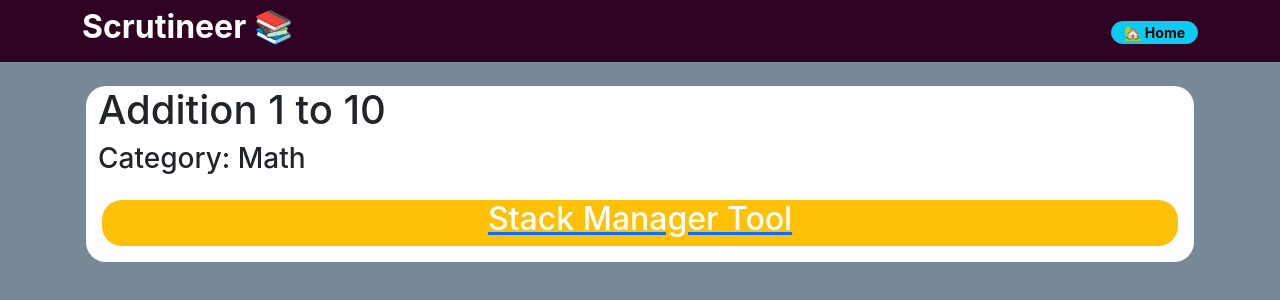
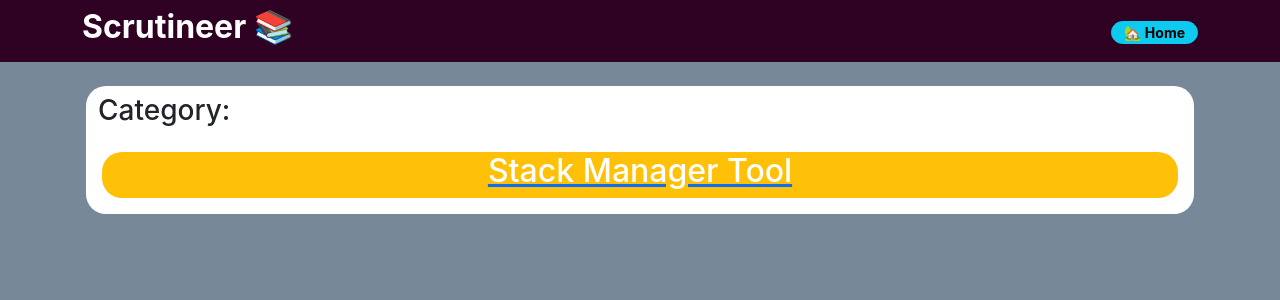
Before and after one commit to Virgilio-D-Cabading-Jr/Scrutineer, a React (Create React App) app in the folder client/: page /subject/1 in a window 1280 px wide. Shown: the top 300 px of the page. Built offline with nearby package versions, Linux system fonts and the light colour scheme.

Commit message:
add subject useState to subjectView in client

```diff
--- a/client/src/views/SubjectView.jsx
+++ b/client/src/views/SubjectView.jsx
@@ -1,4 +1,4 @@
-import React from 'react';
+import React, { useEffect, useState } from 'react';
 import { Link } from 'react-router-dom';
 
 import NavBarComp from '../components/NavBarComp';
@@ -7,9 +7,9 @@ import NavBarComp from '../components/NavBarComp';
 //  SUBJECT VIEW
 ////////////////////////////////////////////////////
 
-const SubjectView = (props) => {
+const SubjectView = () => {
     // **** Fields *********************************
-    const subject = props.subject;
+    const [subject, setSubject] = useState({});
 
     // **** Output *********************************
     return (<div>
```
